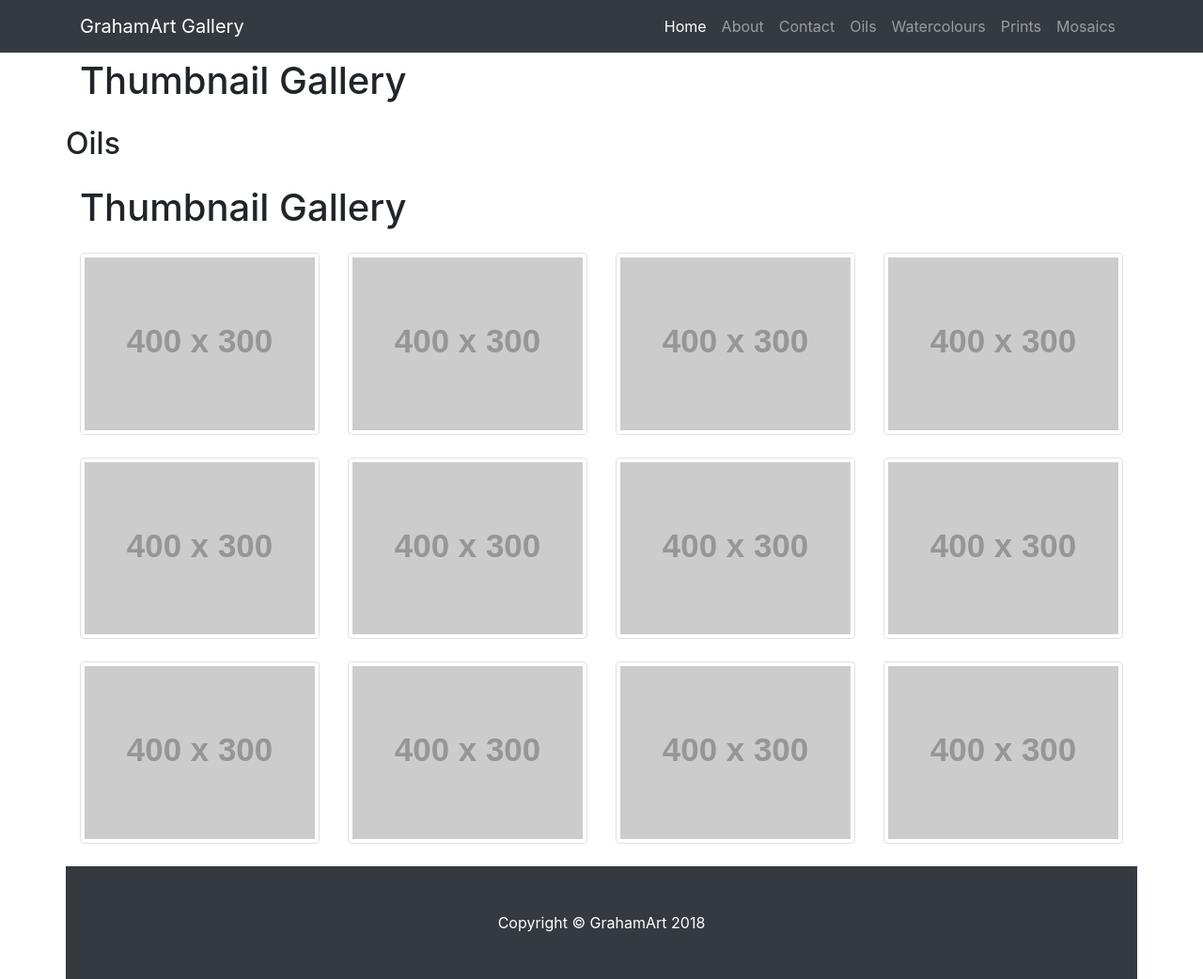
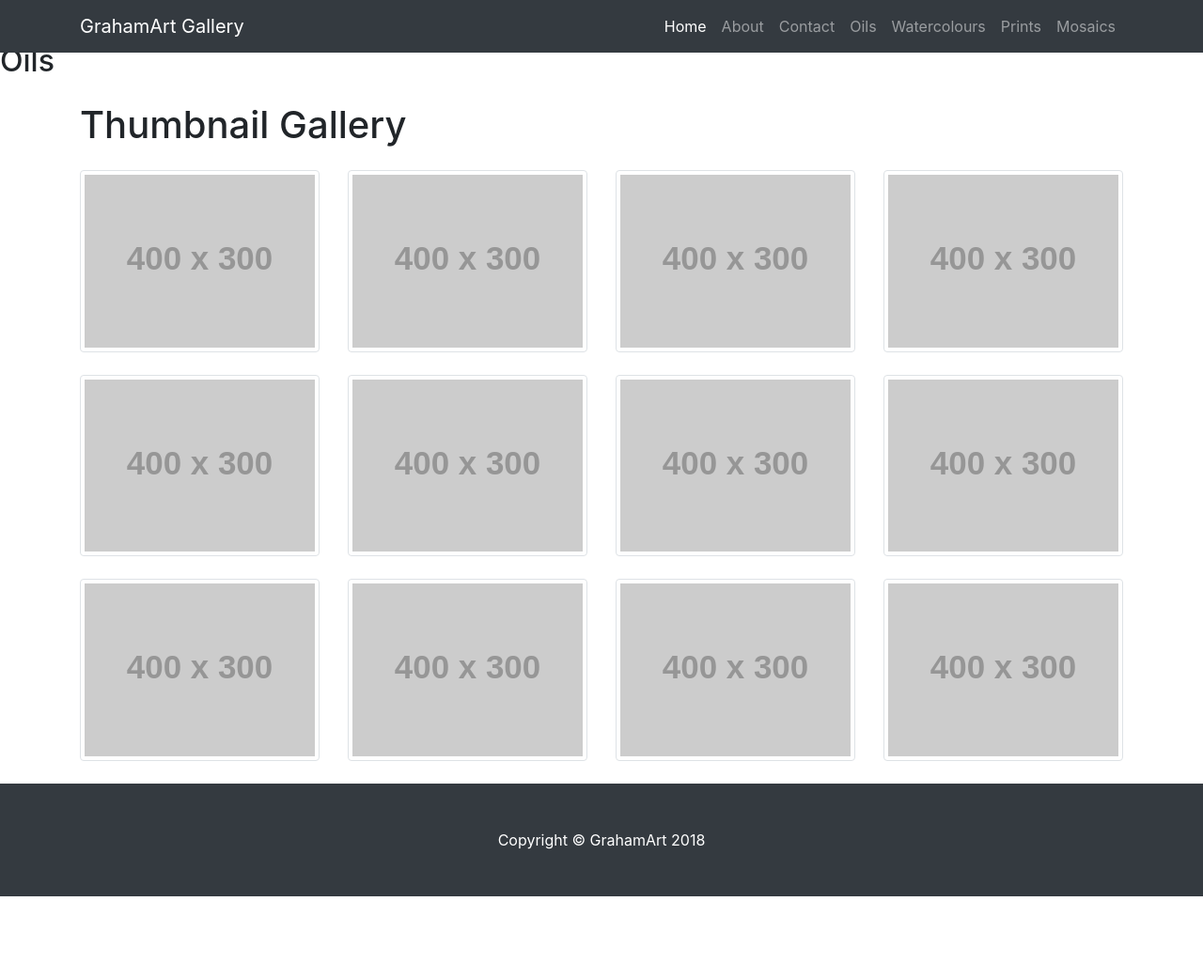
Before and after one commit to Grafrajohn/GrahamArt, a Jekyll site: the page built from oils.html, in a window 1280 px wide and 1042 px high. Shown: the whole window at 94% size. Built offline with Jekyll 4.4.1, drawn with Linux system fonts in a browser that asks for light colours; some web fonts are replaced.

Commit message:
Update oils.html

```diff
--- a/oils.html
+++ b/oils.html
@@ -3,68 +3,9 @@ layout: page
 title: Oils
 permalink: oils.html
 ---
+<h2>Oils</h2>
+
 <!-- Page Content -->
-    <div class="container">
-
-      <h1 class="my-4 text-center text-lg-left">Thumbnail Gallery</h1>
-
-      <div class="row text-center text-lg-left">
-
-	<title>Oils</title>
-
-    	<!-- Bootstrap core CSS -->
-    	<link href="css/bootstrap.min.css" rel="stylesheet">
-	<link rel="stylesheet" href="/css/site.css">
-	<link rel="canonical" href="https://grafrajohn.github.io/GrahamArt3/oils.html">
-	<link href='https://fonts.googleapis.com/css?family=Open+Sans:400,300,700,800,600' rel='stylesheet' type='text/css'>
-	<link href='https://fonts.googleapis.com/css?family=Muli:400,300' rel='stylesheet' type='text/css'>
-
-</head>
-
-
-<body>
-	    <!-- Navigation -->
-    <nav class="navbar navbar-expand-lg navbar-dark bg-dark fixed-top">
-      <div class="container">
-        <a class="navbar-brand" href="ibdex.html">GrahamArt Gallery</a>
-        <button class="navbar-toggler" type="button" data-toggle="collapse" data-target="#navbarResponsive" aria-controls="navbarResponsive" aria-expanded="false" aria-label="Toggle navigation">
-          <span class="navbar-toggler-icon"></span>
-        </button>
-        <div class="collapse navbar-collapse" id="navbarResponsive">
-          <ul class="navbar-nav ml-auto">
-            <li class="nav-item active">
-              <a class="nav-link" href="index.html">Home
-                <span class="sr-only">(current)</span>
-              </a>
-            </li>
-            <li class="nav-item">
-              <a class="nav-link" href="about.html">About</a>
-            </li>
-            <li class="nav-item">
-              <a class="nav-link" href="contact.html">Contact</a>
-            </li>
-            <li class="nav-item">
-              <a class="nav-link" href="oils.html">Oils</a>
-            </li>
-            <li class="nav-item">
-              <a class="nav-link" href="watercolours.html">Watercolours</a>
-            </li>
-            <li class="nav-item">
-              <a class="nav-link" href="prints">Prints</a>
-            </li>
-            <li class="nav-item">
-              <a class="nav-link" href="mosaics.html">Mosaics</a>
-            </li>
-          </ul>
-        </div>
-      </div>
-    </nav>
-
-	<main>
-		<article>
-			<h2>Oils</h2>
-
-        <!-- Page Content -->
     <div class="container">
 
       <h1 class="my-4 text-center text-lg-left">Thumbnail Gallery</h1>
```
